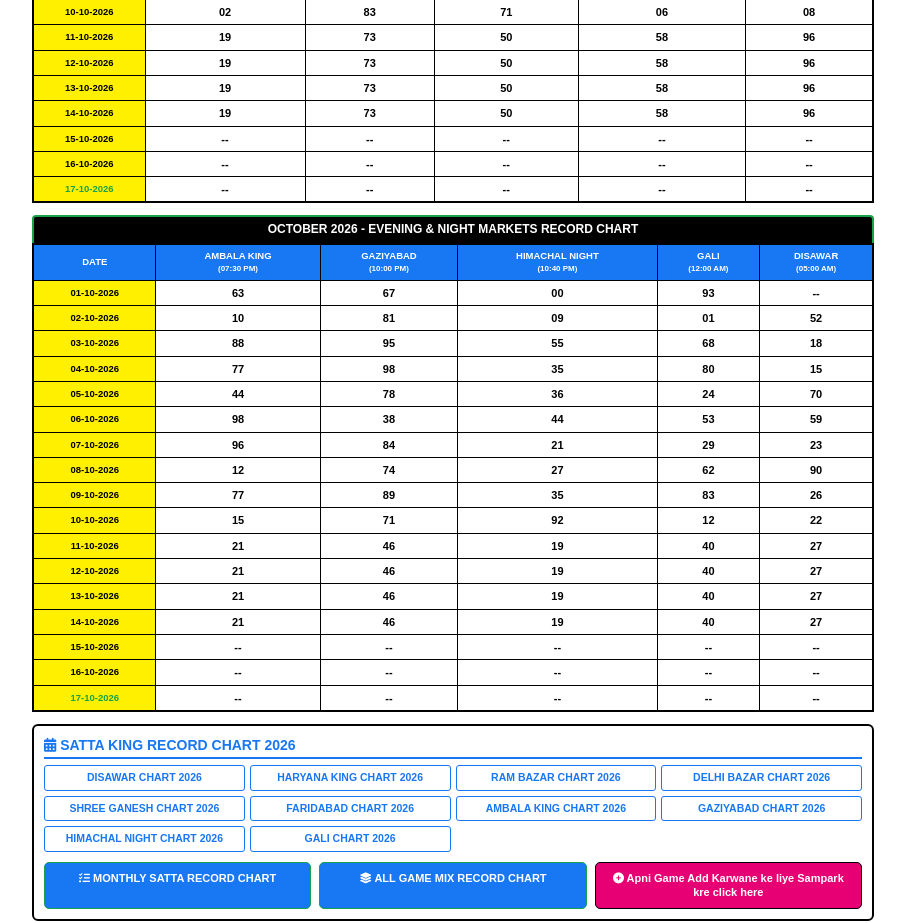
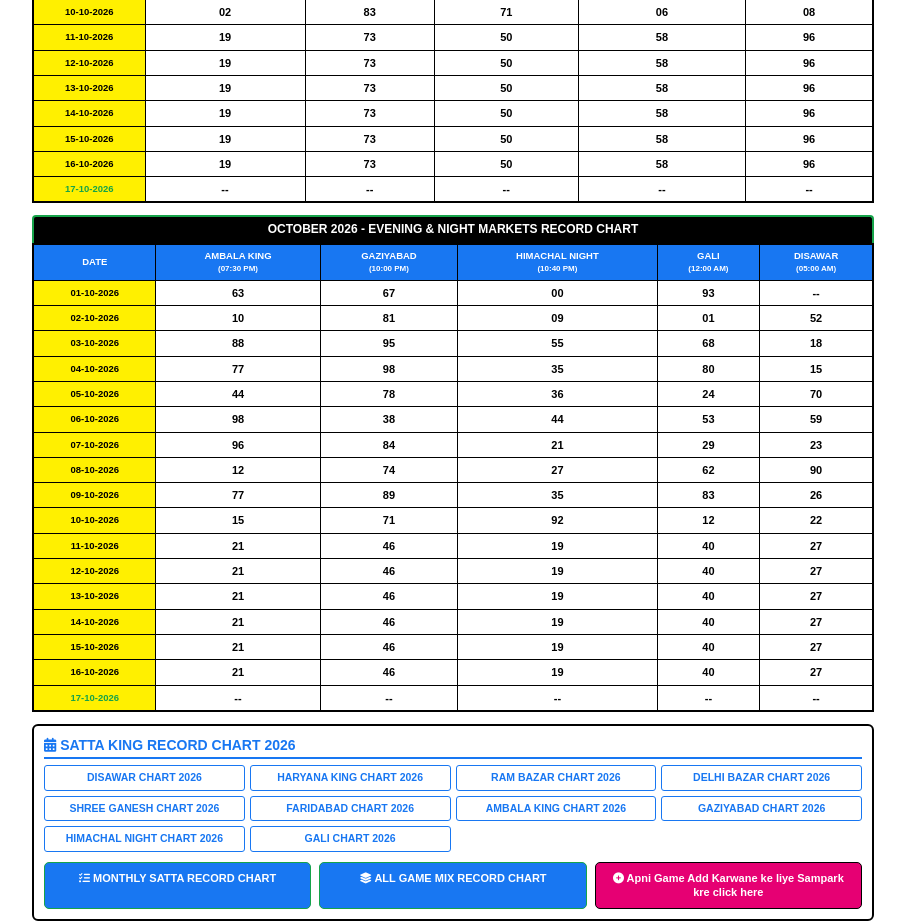
Before and after one commit to Abshab786/fastsatta-online, a plain HTML site: page index.html in a window 1280 px wide. Shown: the part 1680-2603 px from the top of the page, without its empty margins (187-1092 px from the left). Drawn offline with Linux system fonts and the light colour scheme; no server answers.

Commit message:
Add files via upload

```diff
--- a/index.html
+++ b/index.html
@@ -128,14 +128,14 @@
 
         <!-- Date Stamp & Live Header -->
         <div class="date-timestamp-text" id="liveTimeDisplay">
-            15 October 2026
+            17 October 2026
         </div>
 
         <div class="live-section-heading">
             Satta King Live Result Today
         </div>
 
-        <!-- Spot Results Highlight -->
+        <!-- Spot Results Highlight (Solid Non-Blinking Initial Markup) -->
         <div class="spot-results-container">
             <div class="pink-market-name">GALI</div>
             <div class="green-result-number">[ 40 ]</div>
@@ -342,7 +342,9 @@
                     <tr><td class="date-cell">12-10-2026</td><td>19</td><td>73</td><td>50</td><td>58</td><td>96</td></tr>
                     <tr><td class="date-cell">13-10-2026</td><td>19</td><td>73</td><td>50</td><td>58</td><td>96</td></tr>
                     <tr><td class="date-cell">14-10-2026</td><td>19</td><td>73</td><td>50</td><td>58</td><td>96</td></tr>
-                    <tr class="today-row"><td class="date-cell">15-10-2026</td><td>--</td><td>--</td><td>--</td><td>--</td><td>--</td></tr>
+                    <tr><td class="date-cell">15-10-2026</td><td>19</td><td>73</td><td>50</td><td>58</td><td>96</td></tr>
+                    <tr><td class="date-cell">16-10-2026</td><td>19</td><td>73</td><td>50</td><td>58</td><td>96</td></tr>
+                    <tr class="today-row"><td class="date-cell">17-10-2026</td><td>--</td><td>--</td><td>--</td><td>--</td><td>--</td></tr>
                 </tbody>
             </table>
         </div>
@@ -378,7 +380,9 @@
                     <tr><td class="date-cell">12-10-2026</td><td>21</td><td>46</td><td>19</td><td>40</td><td>27</td></tr>
                     <tr><td class="date-cell">13-10-2026</td><td>21</td><td>46</td><td>19</td><td>40</td><td>27</td></tr>
                     <tr><td class="date-cell">14-10-2026</td><td>21</td><td>46</td><td>19</td><td>40</td><td>27</td></tr>
-                    <tr class="today-row"><td class="date-cell">15-10-2026</td><td>--</td><td>--</td><td>--</td><td>--</td><td>--</td></tr>
+                    <tr><td class="date-cell">15-10-2026</td><td>21</td><td>46</td><td>19</td><td>40</td><td>27</td></tr>
+                    <tr><td class="date-cell">16-10-2026</td><td>21</td><td>46</td><td>19</td><td>40</td><td>27</td></tr>
+                    <tr class="today-row"><td class="date-cell">17-10-2026</td><td>--</td><td>--</td><td>--</td><td>--</td><td>--</td></tr>
                 </tbody>
             </table>
         </div>
@@ -475,6 +479,6 @@
     </button>
 
     <!-- Cache-Busting Version Query Parameter -->
-    <script src="js/main.js?v=2001"></script>
+    <script src="js/main.js?v=3001"></script>
 </body>
 </html>
```
